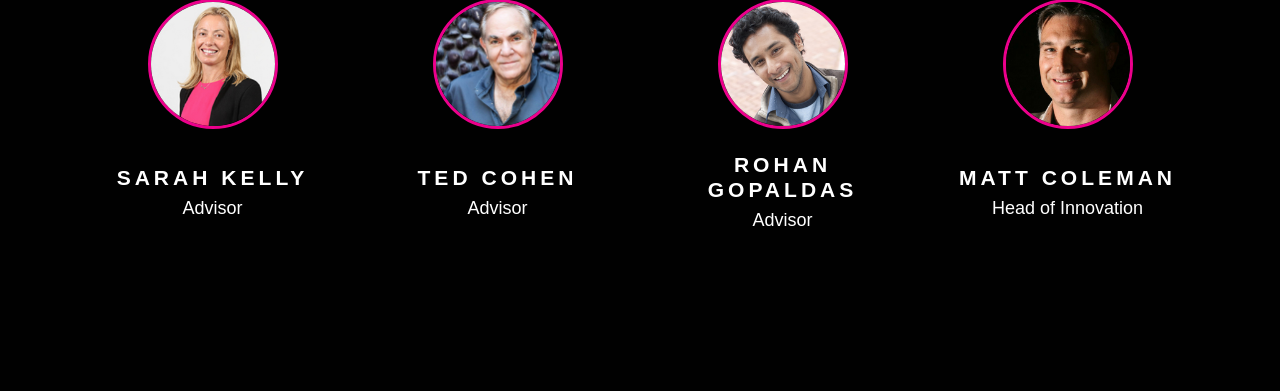
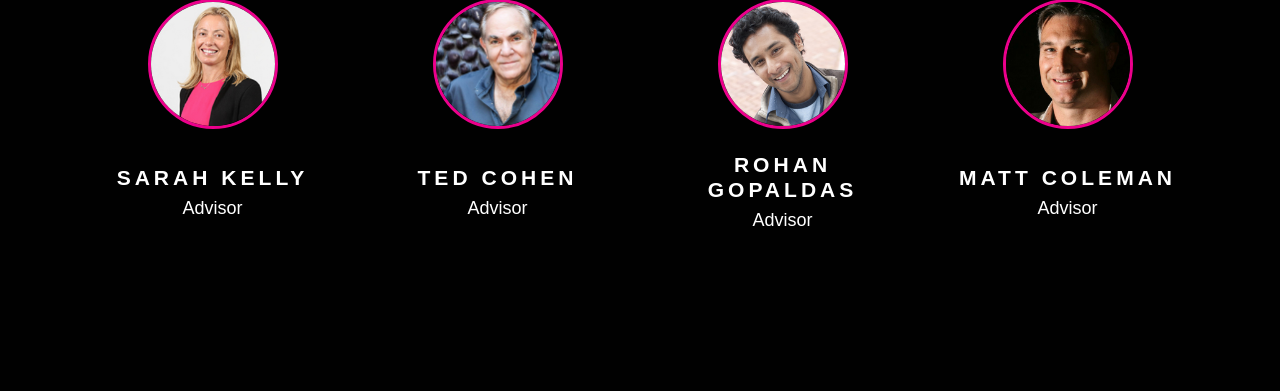
Before and after one commit to TagTheAgency/arival-temp-site, a PHP site: page /team.php in a window 1280 px wide. Shown: the part 1258-1649 px from the top of the page. Run offline with PHP 8.4, Linux system fonts and the light colour scheme; some libraries are stand-ins or nearby versions; some web fonts are replaced.

Commit message:
Change Matt's title

```diff
--- a/team.php
+++ b/team.php
@@ -138,7 +138,7 @@
 			</div>
 			<div class="col-12 text-center justify-content-center pb-2">
 				<h3 class="ls-4 mb-2">MATT COLEMAN</h3>
-				<p>Head of Innovation</p>
+				<p>Advisor</p>
 			</div>
 		</div>
 	</div>
```
